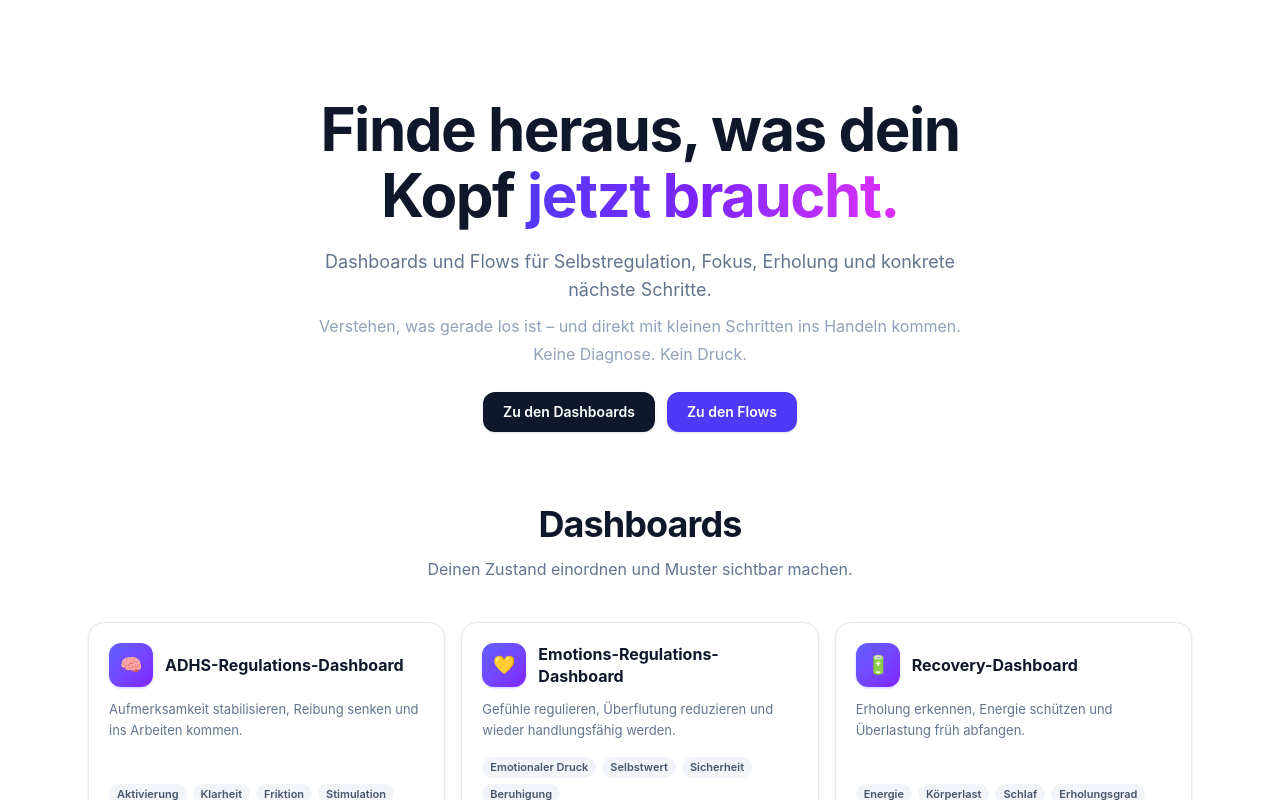
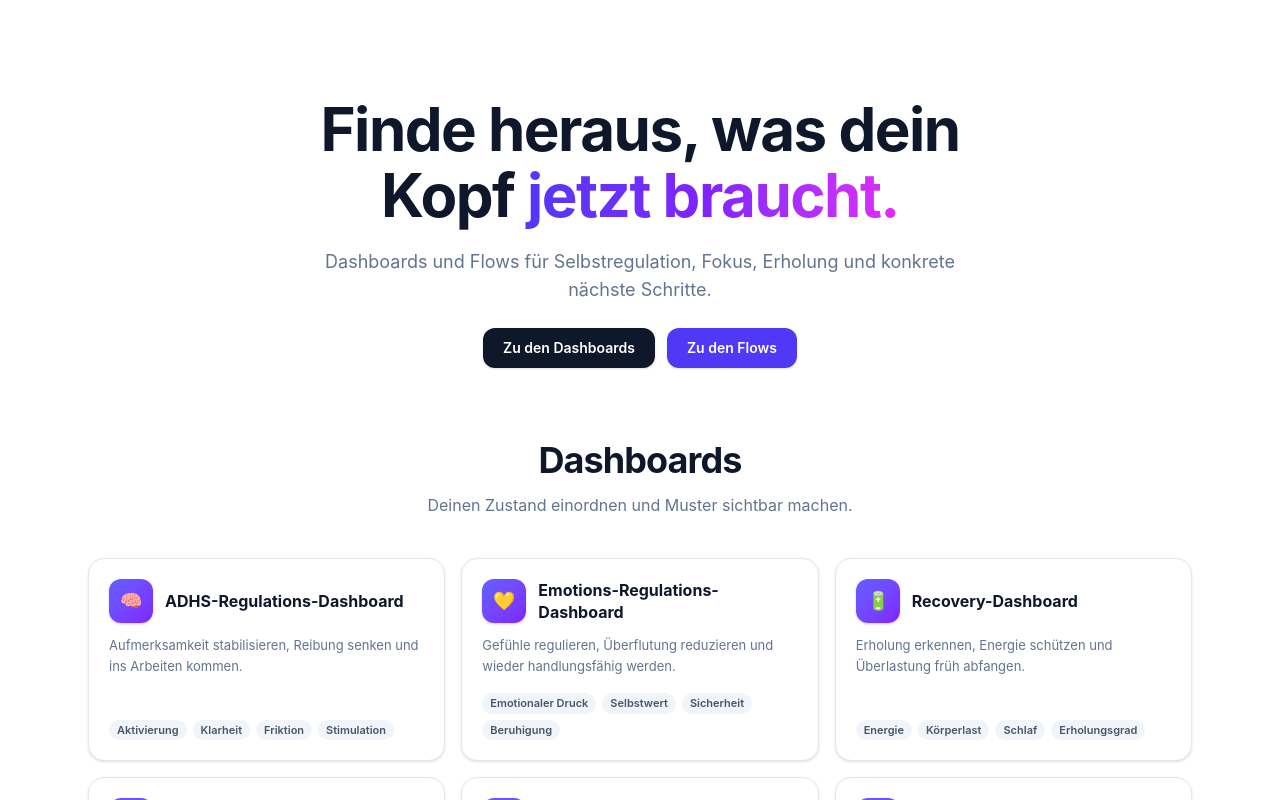
Before and after one commit to RobertMischke/self-regulation, an Angular app: page / in a window 1280 px wide. Shown: the top 800 px of the page. Built offline with nearby package versions, Linux system fonts and the light colour scheme.

Commit message:
feat: remove redundant explanatory text from home component; streamline user experience

```diff
--- a/src/app/pages/home/home.component.ts
+++ b/src/app/pages/home/home.component.ts
@@ -32,10 +32,6 @@ import { FlowModalComponent } from '../../components/flow-modal.component';
 
           <p class="mx-auto mt-5 max-w-2xl text-lg leading-7 text-slate-500">
             Dashboards und Flows f&uuml;r Selbstregulation, Fokus, Erholung und konkrete n&auml;chste Schritte.
-          </p>
-          <p class="mx-auto mt-2 max-w-2xl text-base leading-7 text-slate-400">
-            Verstehen, was gerade los ist &ndash; und direkt mit kleinen Schritten ins Handeln kommen.
-            Keine Diagnose. Kein Druck.
           </p>
 
           <!-- Anchor CTAs -->
```
